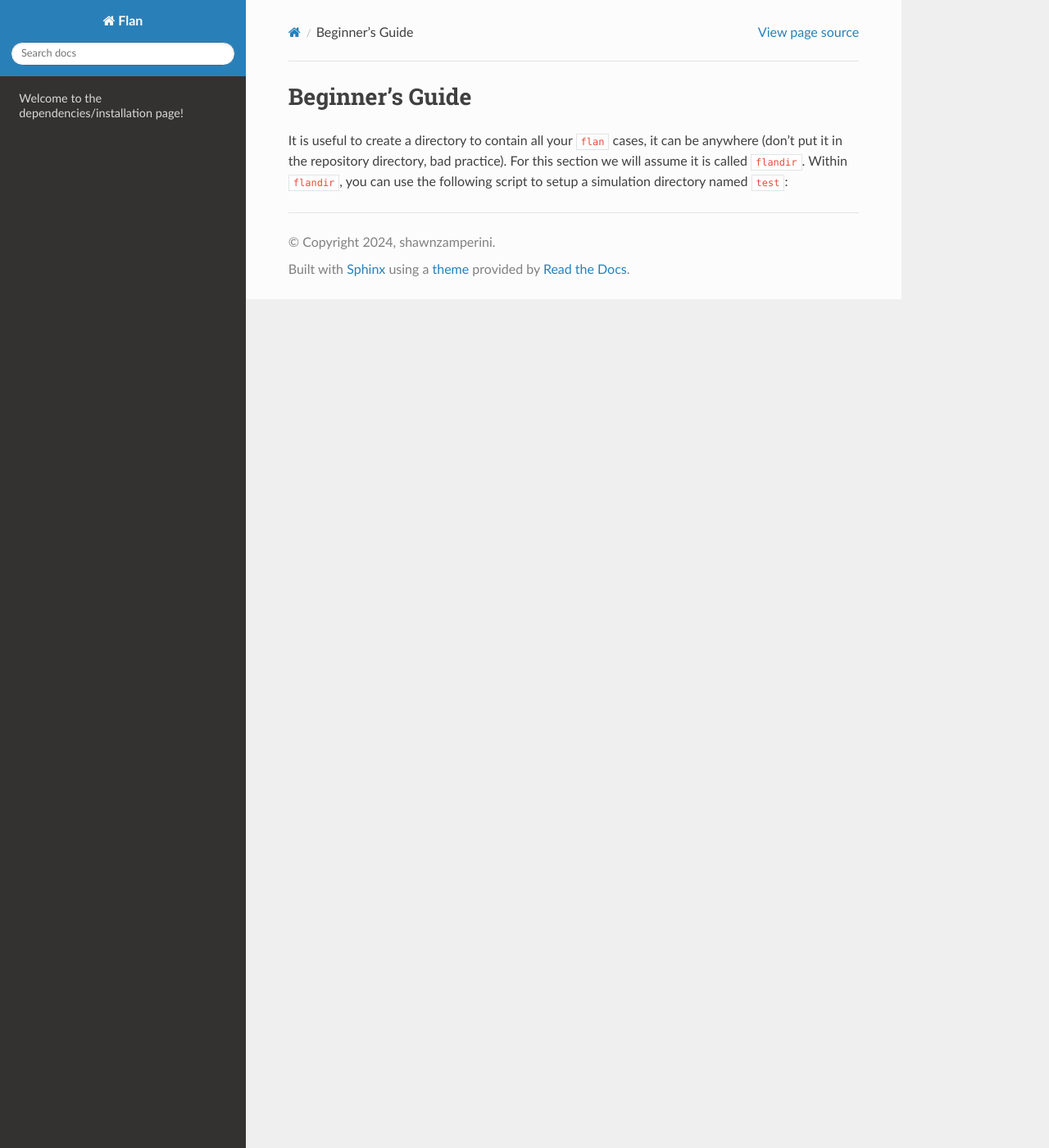
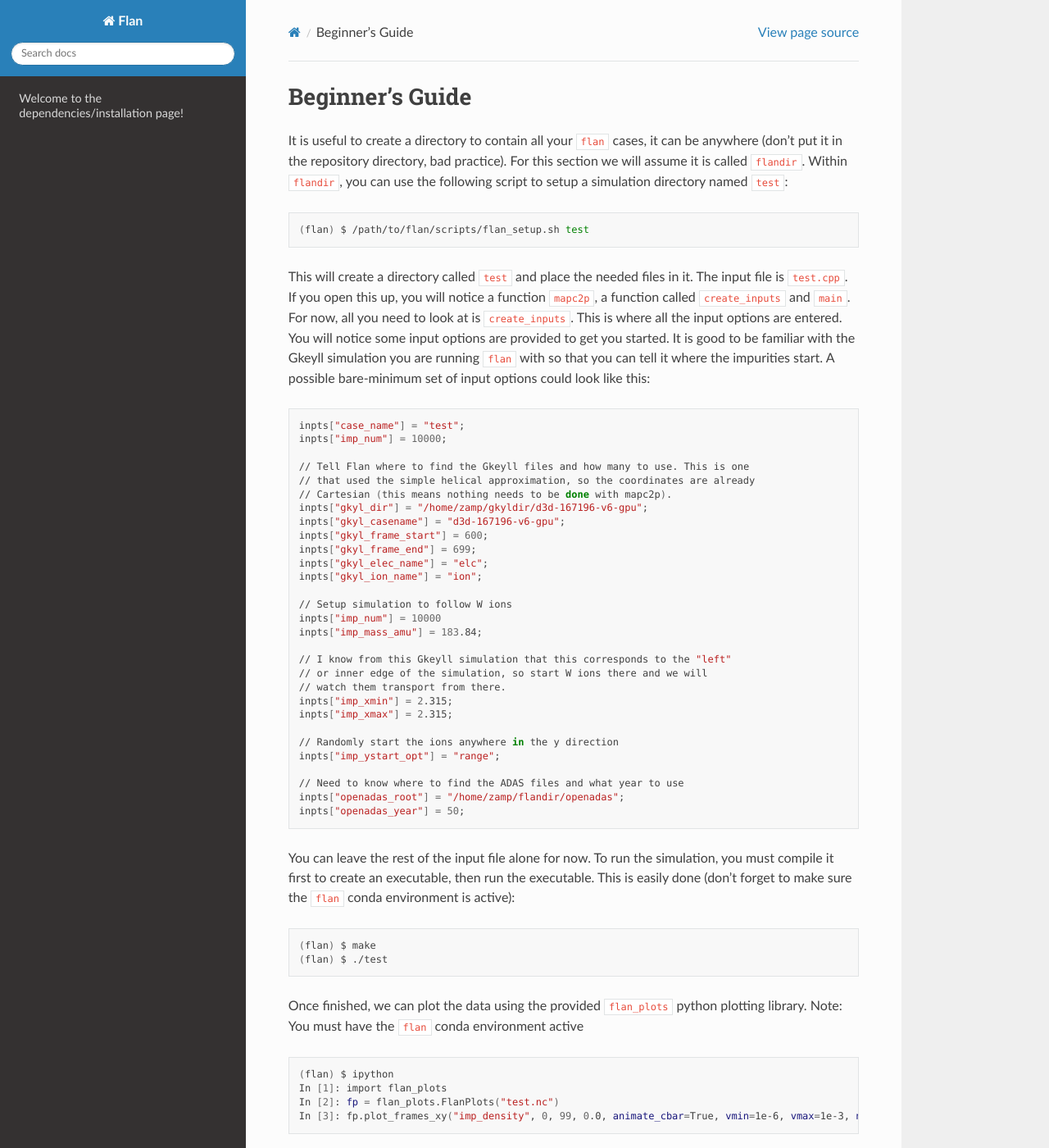
Before and after one commit to shawnzamperini/flan, a Sphinx documentation site: the page built from docs/source/beginnerGuide.rst, in a window 1280 px wide and 1400 px high. Shown: the whole window at 82% size. Built offline with Sphinx 7.4.7 and the Read the Docs theme 3.1.0, drawn with Linux system fonts in a browser that asks for light colours; some of the changed text lies outside the part shown.

Commit message:
Update beginnerGuide.rst
This now completely reflects the beginner's guide on the flan main directory page.

```diff
--- a/docs/source/beginnerGuide.rst
+++ b/docs/source/beginnerGuide.rst
@@ -2,3 +2,63 @@
 Beginner's Guide
 =========================================================================================
 It is useful to create a directory to contain all your :literal:`flan` cases, it can be anywhere (don't put it in the repository directory, bad practice). For this section we will assume it is called :literal:`flandir`. Within :literal:`flandir`, you can use the following script to setup a simulation directory named :literal:`test`:
+
+.. code-block:: bash
+
+   (flan) $ /path/to/flan/scripts/flan_setup.sh test
+
+This will create a directory called :literal:`test` and place the needed files in it. The input file is :literal:`test.cpp`. If you open this up, you will notice a function :literal:`mapc2p`, a function called :literal:`create_inputs` and :literal:`main`. For now, all you need to look at is :literal:`create_inputs`. This is where all the input options are entered. You will notice some input options are provided to get you started. It is good to be familiar with the Gkeyll simulation you are running :literal:`flan` with so that you can tell it where the impurities start. A possible bare-minimum set of input options could look like this:
+
+.. code-block:: bash
+
+  inpts["case_name"] = "test";
+  inpts["imp_num"] = 10000;
+
+  // Tell Flan where to find the Gkeyll files and how many to use. This is one
+  // that used the simple helical approximation, so the coordinates are already
+  // Cartesian (this means nothing needs to be done with mapc2p).
+  inpts["gkyl_dir"] = "/home/zamp/gkyldir/d3d-167196-v6-gpu";
+  inpts["gkyl_casename"] = "d3d-167196-v6-gpu";
+  inpts["gkyl_frame_start"] = 600;
+  inpts["gkyl_frame_end"] = 699;
+  inpts["gkyl_elec_name"] = "elc";
+  inpts["gkyl_ion_name"] = "ion";
+
+  // Setup simulation to follow W ions
+  inpts["imp_num"] = 10000
+  inpts["imp_mass_amu"] = 183.84;
+
+  // I know from this Gkeyll simulation that this corresponds to the "left"
+  // or inner edge of the simulation, so start W ions there and we will
+  // watch them transport from there.
+  inpts["imp_xmin"] = 2.315;
+  inpts["imp_xmax"] = 2.315;
+
+  // Randomly start the ions anywhere in the y direction
+  inpts["imp_ystart_opt"] = "range";
+
+  // Need to know where to find the ADAS files and what year to use
+  inpts["openadas_root"] = "/home/zamp/flandir/openadas";
+  inpts["openadas_year"] = 50;
+
+You can leave the rest of the input file alone for now. To run the simulation, you must compile it first to create an executable, then run the executable. This is easily done (don't forget to make sure the :literal:`flan` conda environment is active):
+
+.. code-block:: bash
+
+  (flan) $ make
+  (flan) $ ./test
+
+Once finished, we can plot the data using the provided :literal:`flan_plots` python plotting library. Note: You must have the :literal:`flan` conda environment active
+
+.. code-block:: bash
+
+  (flan) $ ipython
+  In [1]: import flan_plots
+  In [2]: fp = flan_plots.FlanPlots("test.nc")
+  In [3]: fp.plot_frames_xy("imp_density", 0, 99, 0.0, animate_cbar=True, vmin=1e-6, vmax=1e-3, norm_type="log", xlabel="R-Rsep (m)", ylabel="Binormal (m)", cbar_label="W Density (arb.)")
+
+This creates an animated plot, a screenshot of which is shown below.
+
+.. image:: flan/docs/flan_ex_v1.png
+
+Data can be extracted for more detailed analysis. This will be covered in future :literal:`flan_plots` documentation (one day).
```
